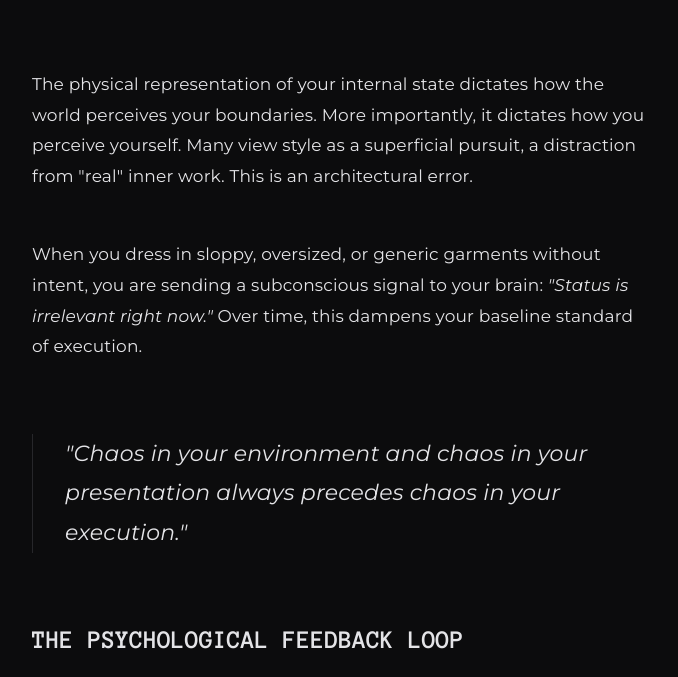
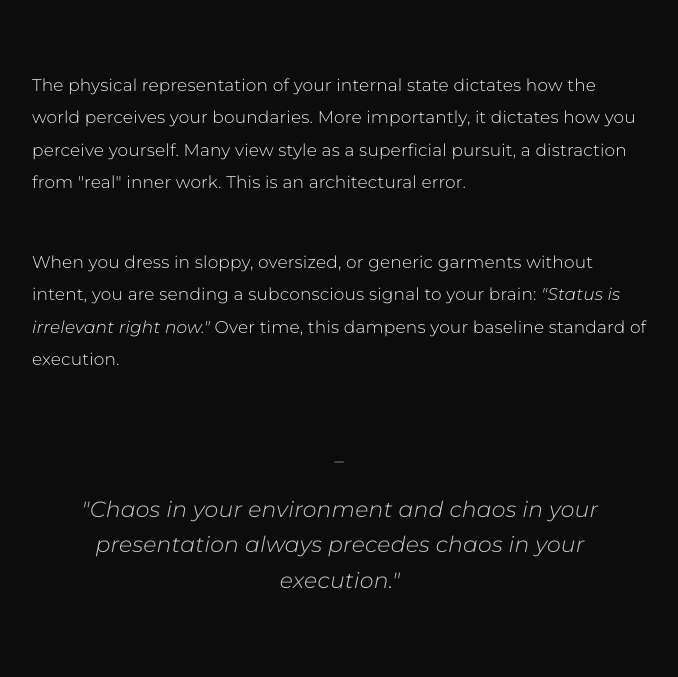
Before and after one commit to onlinejitka/Mindset-by-Choice, a website: page public/blog/article-template.html in a window 1280 px wide. Shown: the part 529-1206 px from the top of the page, without its empty margins (300-978 px from the left). Drawn offline with Linux system fonts and the light colour scheme; files whose address does not match are found by name.

Commit message:
Update main.css

```diff
--- a/public/css/main.css
+++ b/public/css/main.css
@@ -138,3 +138,73 @@ ul, ol {
 .journal-textarea {
     font-family: var(--font-reading) !important;
 }
+
+
+/* ==========================================================================
+   PRODUCTION ARTICLE LAYOUT ARCHITECTURE
+   ========================================================================== */
+
+.article-header {
+    padding-top: var(--space-12);
+    padding-bottom: var(--space-4);
+    border-bottom: var(--border-thin);
+    margin-bottom: var(--space-8);
+}
+
+.post-title {
+    font-size: var(--text-2xl);
+    line-height: 1.15;
+    letter-spacing: -0.03em;
+    text-transform: none; /* Keeps titles raw and organic */
+    margin-top: var(--space-2);
+}
+
+/* Master paragraph rhythm */
+.article-body p {
+    font-family: var(--font-reading);
+    font-size: var(--text-base);
+    font-weight: 300; /* Lighter weight for supreme digital layout look */
+    line-height: 1.9;   /* Massive breathing room for focus */
+    color: var(--color-text);
+    margin-bottom: var(--space-4);
+}
+
+/* Ultra-Modern Chapter Headings (e.g. PART I: THE HIDDEN LEAKS) */
+.article-body h2 {
+    font-size: var(--text-xl);
+    font-family: var(--font-brand);
+    color: var(--color-text);
+    margin-top: var(--space-12) !important; /* Forces massive space BEFORE a new section */
+    margin-bottom: var(--space-3);
+    letter-spacing: 0.05em;
+    border-bottom: 1px solid var(--color-border);
+    padding-bottom: var(--space-1);
+}
+
+/* Stunning Minimalist Editorial Blockquotes (Centered & Cinematic) */
+.article-body blockquote {
+    margin: var(--space-8) auto !important;
+    max-width: 85%;
+    text-align: center;
+    border-left: none !important; /* Removes the ugly old left bar */
+    padding: 0 !important;
+    position: relative;
+}
+
+.article-body blockquote p {
+    font-family: var(--font-reading);
+    font-size: var(--text-lg) !important;
+    line-height: 1.6 !important;
+    font-style: italic;
+    color: var(--color-text);
+    opacity: 0.85;
+}
+
+/* Small spacing line helper */
+.article-body blockquote::before {
+    content: "—";
+    display: block;
+    margin-bottom: var(--space-2);
+    color: var(--color-dimmed);
+    font-family: var(--font-brand);
+}
```
